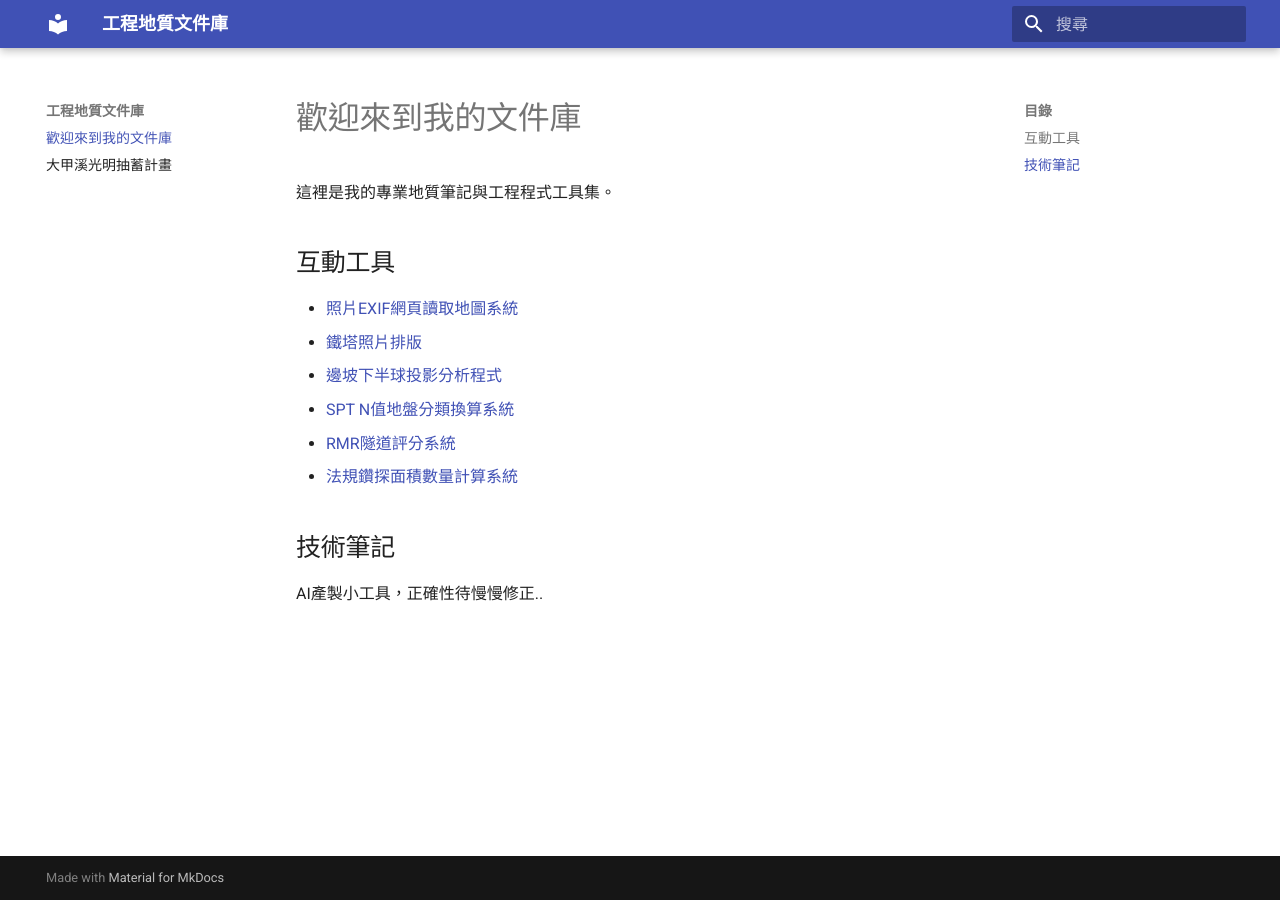
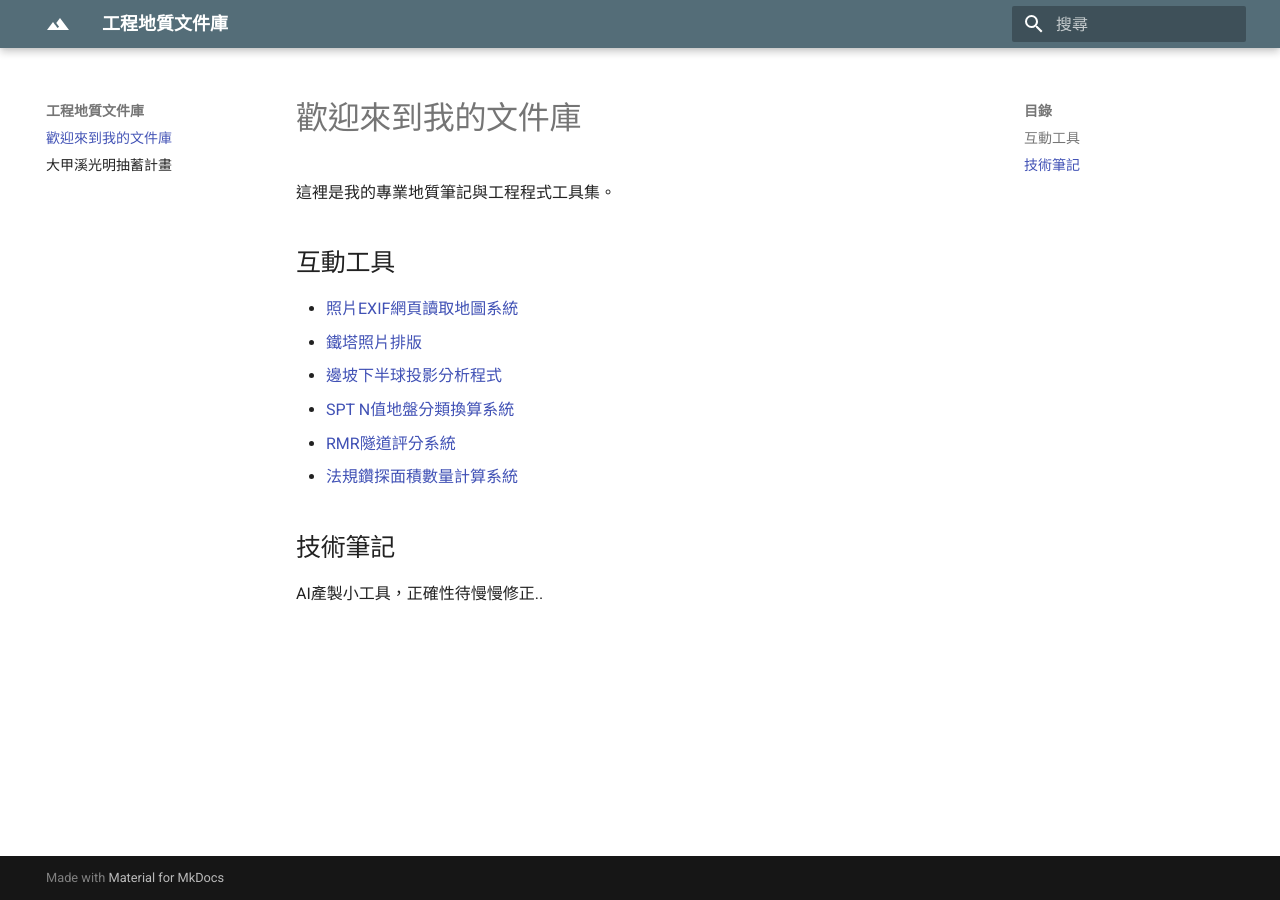
Before and after one commit to obsidianyu/geo, an MkDocs documentation site: the page built from docs/index.md, in a window 1280 px wide. Built offline with MkDocs 1.6.1 and Material for MkDocs 9.7.7, drawn with Linux system fonts in a browser that asks for light colours.

Commit message:
Update mkdocs.yml

```diff
--- a/mkdocs.yml
+++ b/mkdocs.yml
@@ -2,3 +2,18 @@ site_name: 工程地質文件庫
 theme:
   name: material
   language: zh-TW
+
+  # 1. 主題顏色設定
+  palette:
+    primary: blue grey  # 網站主色調 (沉穩的藍灰色，適合工程專業)
+    accent: amber       # 點綴色 (按鈕或連結滑過時的顏色，如琥珀色警示感)
+
+  # 2. 網站圖示設定
+  icon:
+    logo: material/terrain  # 網站左上角的 Logo (這裡設定為地形/山脈圖示)
+  favicon: material/terrain # 瀏覽器分頁上的小圖示
+
+# 3. 啟用標籤功能模組
+plugins:
+  - search
+  - tags
```
